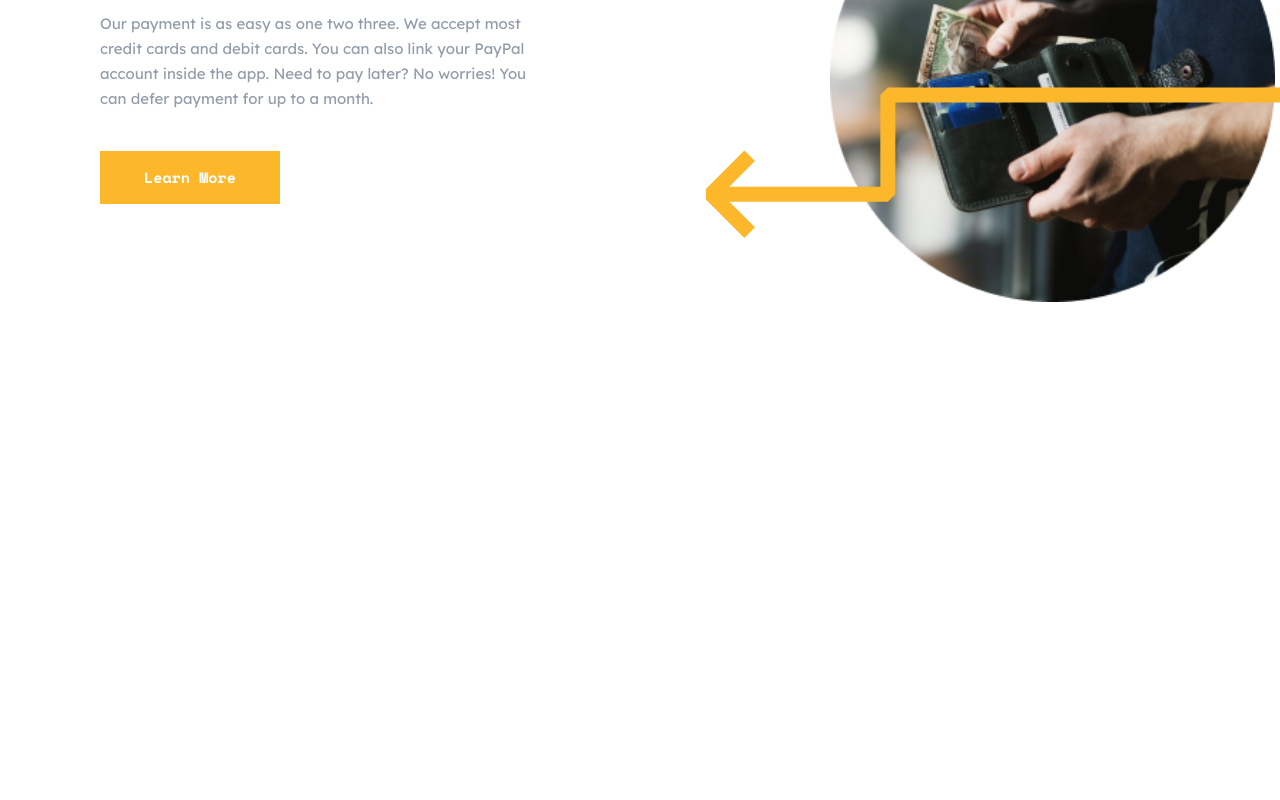
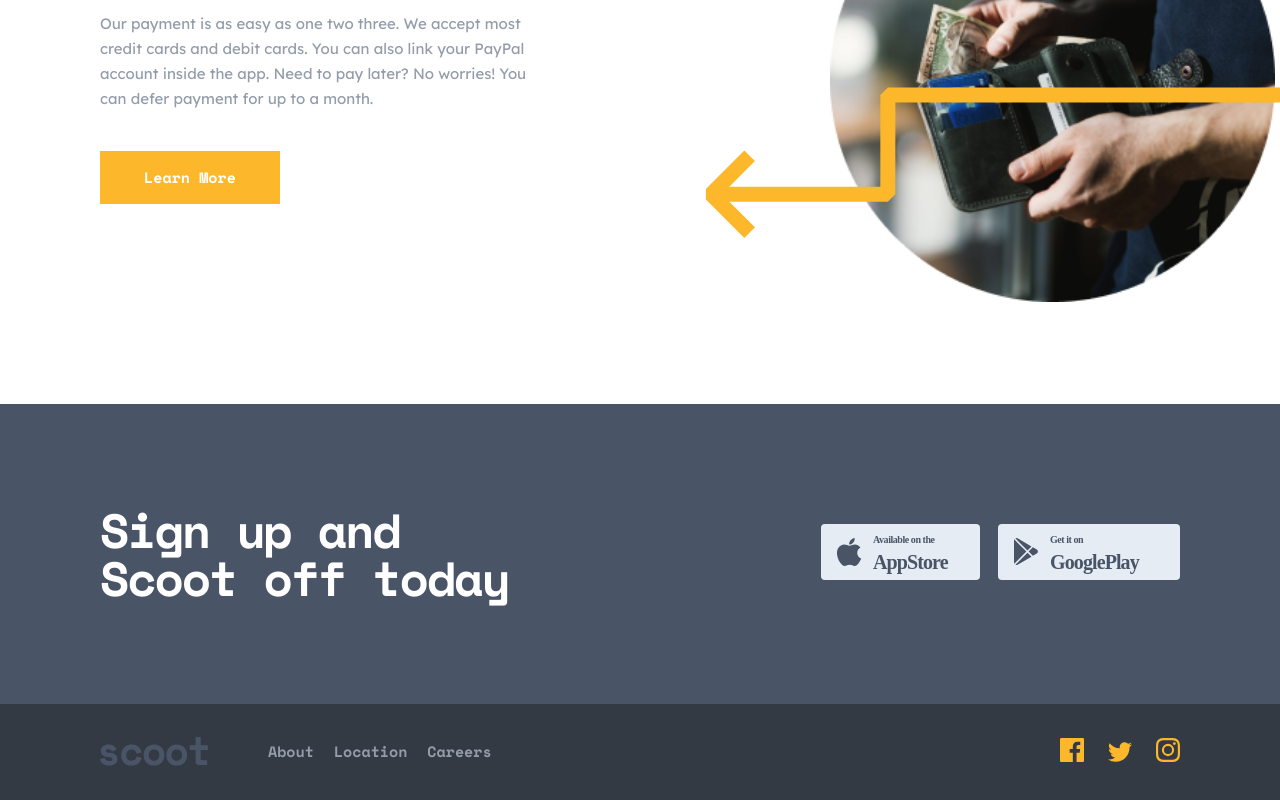
Before and after one commit to shaunvan119/scoot-webpage, a React (Create React App) app: page / in a window 1280 px wide. Shown: the part 2613-3413 px from the top of the page. Before the commit the page ends 2915 px from the top, so only its background shows below. Built offline with nearby package versions, Linux system fonts and the light colour scheme.

Commit message:
home page layout completed

```diff
--- /dev/null
+++ b/src/components/Footer.js
@@ -0,0 +1,49 @@
+import appstore from "../assets/icons/app-store.svg"
+import googleplay from "../assets/icons/google-play.svg"
+import logo from "../assets/logo.svg"
+import { Link } from "react-router-dom"
+import facebook from "../assets/icons/facebook.svg"
+import twitter from "../assets/icons/twitter.svg"
+import instagram from "../assets/icons/instagram.svg"
+
+
+
+
+function Footer() {
+
+    return (
+        <footer>
+            <div class="footer-container">
+            <div className="sign-up-footer">
+                <h2 className="sign-up">Sign up and<br/>Scoot off today</h2>
+                <div className="incons-google-app">
+                 <img src={appstore} alt="Logo" className="appstore"/>
+                 <img src={googleplay} alt="Logo" className="googleplay"/>
+                </div>
+            </div>
+            <div className="bottom-footer">
+                <div class="site-nav-bottom">
+                 <img src={logo} alt="Logo" className="logo-bottom" />
+                <nav className="nav-headings">
+                    <ul>
+                        <li><Link style={{textDecoration: 'none', color:'#939CAA'}}  to="/About" >About</Link></li>
+                        <li><Link  style={{textDecoration: 'none', color:'#939CAA'}}  to="/Location">Location</Link></li>
+                        <li><Link  style={{textDecoration: 'none', color:'#939CAA'}}  to="/Careers">Careers</Link></li>
+                    </ul>
+                </nav>
+
+            </div>
+            <div className="socail-icons">
+                    <img src={facebook} alt="Logo" className="facebook"/>
+                    <img src={twitter} alt="Logo" className="twitter"/>
+                    <img src={instagram} alt="Logo" className="instagram"/>
+
+                </div>
+            </div>
+
+            </div>
+        </footer>
+    )
+}
+
+export default Footer
--- a/src/index.css
+++ b/src/index.css
@@ -2,6 +2,7 @@ body {
   margin: 0;
   font-family: 'Lexend Deca', sans-serif;
   overflow-x: hidden;
+
 
 }
 
@@ -9,8 +10,8 @@ body {
 /* Layout home page desktop header*/
 .wrapper {
   margin: 0 auto;
-  max-width: 1440px;
-  width: 100%;
+  max-width: 100%;
+  width: 1440px;
     height: auto;
 
 }
@@ -236,6 +237,7 @@ nav li  {
     height: 445px;
     left: 830px;
     top: 2470px;
+    margin: 0 auto;
 
   }
 
@@ -296,6 +298,75 @@ nav li  {
   color: #495567;
 }
 
+/*layout footer section */
+
+.footer-container {
+  margin-top: 200px;
+}
+
+.sign-up-footer {
+  width: 1440px;
+  height: 300px;
+  background-color: #495567;
+}
+
+.bottom-footer {
+  width: 1440px;
+  height: 96px;
+  background-color: #333A44;
+}
+
+.sign-up-footer {
+  display: flex;
+  flex-direction: row;
+  align-items: center;
+  justify-content: space-between;
+  margin: 0 auto;
+  max-width: 100%;
+
+}
+
+.bottom-footer {
+  display: flex;
+  flex-direction: row;
+  align-items: center;
+  justify-content: space-between;
+  margin: 0 auto;
+  max-width: 100%;
+}
+
+.sign-up {
+  margin-left: 100px;
+}
+
+.incons-google-app {
+  margin-right: 100px;
+}
+
+.appstore {
+  margin-right: 18px;
+}
+
+.site-nav-bottom {
+  display: flex;
+  align-items: center;
+
+}
+
+.logo-bottom {
+  color: #FFFFFF;
+  margin-left: 100px;
+}
+
+.socail-icons {
+  margin-right: 100px;
+}
+
+.facebook, .twitter {
+  margin-right: 24px;
+}
+
+
 
 
 /*typography top mid body*/
@@ -317,3 +388,14 @@ nav li  {
   letter-spacing: 0px;
   color: #939CAA;
 }
+
+.sign-up {
+  font-family: Space Mono;
+  font-size: 48px;
+  font-weight: 700;
+  line-height: 48px;
+  letter-spacing: -2.142857074737549px;
+  color: #FFFFFF;
+
+
+}
--- a/src/pages/Home.js
+++ b/src/pages/Home.js
@@ -1,6 +1,7 @@
 import Header from "../components/Header"
 import TopSectionHome from "../components/TopSectionHome"
 import MidBodyHome from "../components/MidBodyHome"
+import Footer from "../components/Footer"
 
 
 function Home() {
@@ -10,6 +11,7 @@ function Home() {
         <Header/>
         <TopSectionHome/>
         <MidBodyHome/>
+        <Footer/>
 
 
 
```
